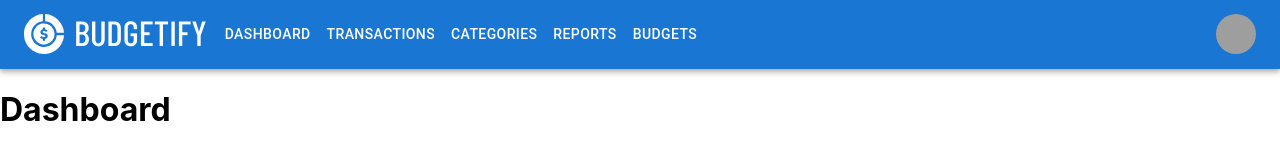
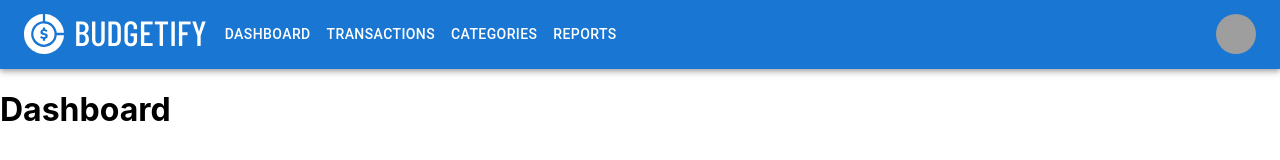
Before and after one commit to elianmgn/tdl-ts-auchi-group, a React (Create React App) app in the folder frontend/: page /dashboard in a window 1280 px wide. Shown: the top 160 px of the page. Built offline with nearby package versions, Linux system fonts and the light colour scheme; grey boxes are pictures that could not be loaded.

Commit message:
feat(frontend): delete budgets page

```diff
--- a/frontend/src/App.tsx
+++ b/frontend/src/App.tsx
@@ -11,7 +11,6 @@ import DashboardPage from './pages/DashboardPage';
 import TransactionsPage from './pages/TransactionsPage';
 import CategoriesPage from './pages/CategoriesPage';
 import ReportsPage from './pages/ReportsPage';
-import BudgetsPage from './pages/BudgetsPage';
 
 function App() {
   return (
@@ -24,7 +23,6 @@ function App() {
           <Route path="/transactions" element={<TransactionsPage/>}/>
           <Route path="/categories" element={<CategoriesPage/>}/>
           <Route path="/reports" element={<ReportsPage/>}/>
-          <Route path="/budgets" element={<BudgetsPage/>}/>
 
         </Route>
       </Routes>
--- a/frontend/src/layout/header/Header.tsx
+++ b/frontend/src/layout/header/Header.tsx
@@ -15,7 +15,7 @@ import budgetifyLogo from '../../assets/images/logo.svg';
 import './Header.css';
 
 
-const pages = ['Dashboard', 'Transactions', 'Categories', 'Reports', 'Budgets'];
+const pages = ['Dashboard', 'Transactions', 'Categories', 'Reports'];
 const settings = ['Profile', 'Account', 'Logout'];
 
 export default function Header() {
--- a/frontend/src/pages/BudgetsPage.tsx
+++ /dev/null
@@ -1,9 +0,0 @@
-import React from 'react';
-
-export default function BudgetsPage() {
-    return(
-        <div>
-            <h1>Budgets</h1>
-        </div>
-    )
-}
```
